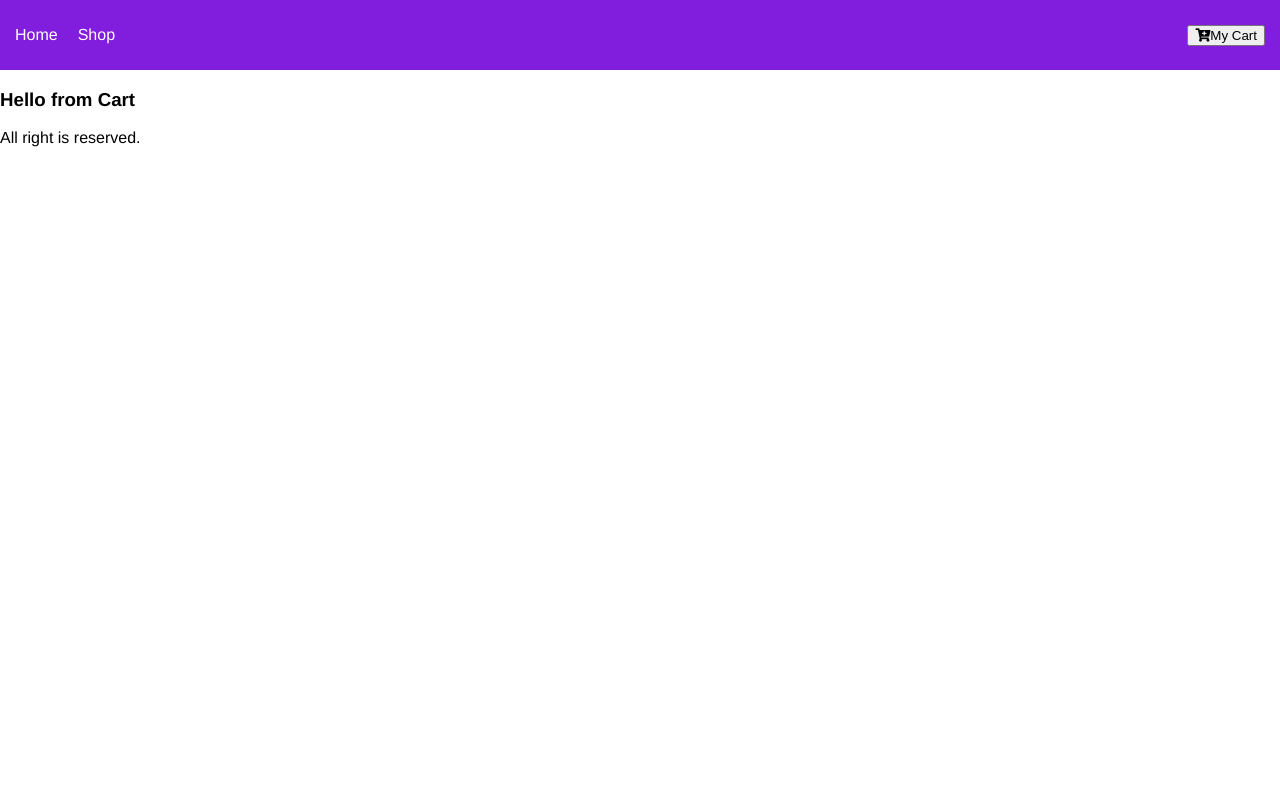
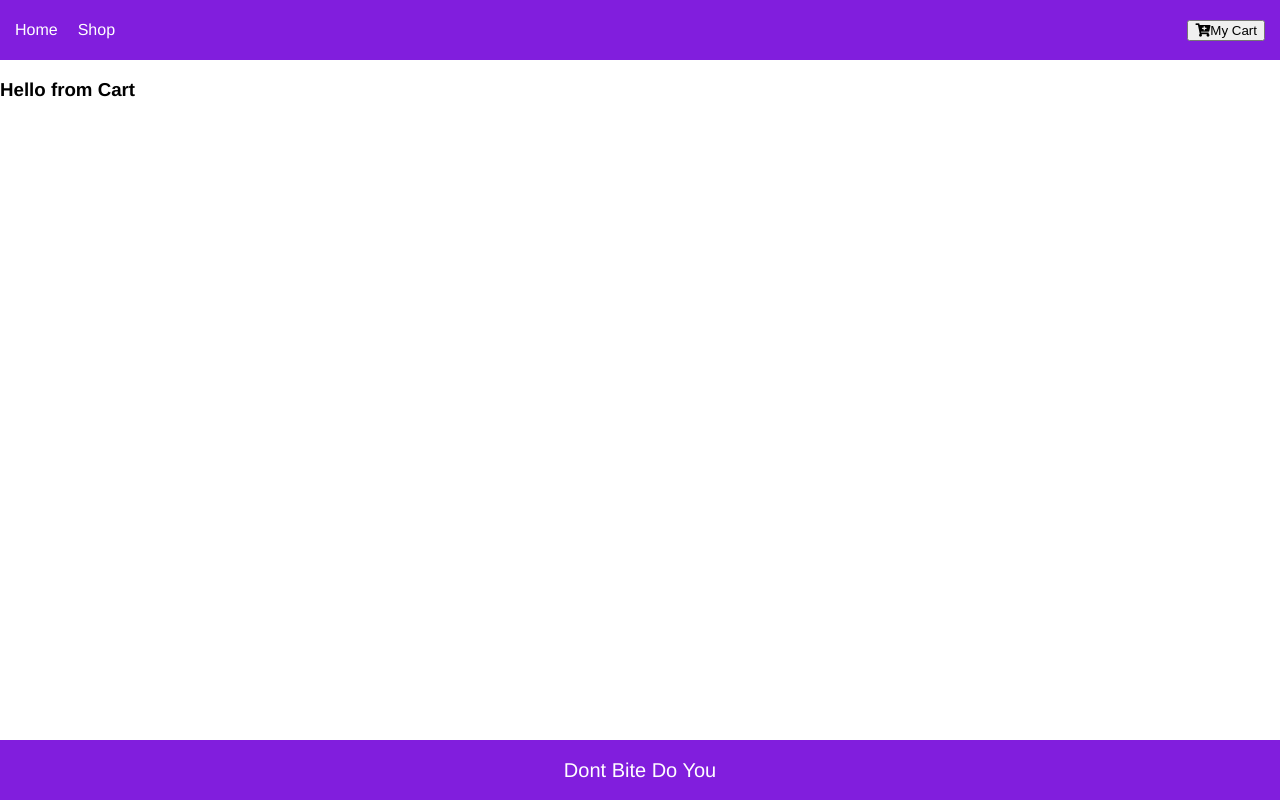
Before and after one commit to kevmedina/e-commerce, a React (Create React App) app: page /cart in a window 1280 px wide. Built offline with nearby package versions, Linux system fonts and the light colour scheme.

Commit message:
add footer component

```diff
--- a/src/App.js
+++ b/src/App.js
@@ -5,6 +5,7 @@
 import Products from "./components/Products/Products";
 import ProductDetails from "./components/ProductDetails/ProductDetails";
 import Cart from "./components/Cart/Cart";
+import Footer from "./components/Footer/Footer";
 
 const App = () => {
   return (
@@ -20,7 +21,7 @@
           <Route exact path="/cart" component={Cart} />
         </Switch>
       </main>
-      <footer>All right is reserved.</footer>
+      <Footer />
     </div>
   );
 };
--- /dev/null
+++ b/src/components/Footer/Footer.css
@@ -0,0 +1,13 @@
+.footer {
+  width: 100vw;
+  height: 60px;
+  background-color: #811edd;
+  color: #ffffff;
+  display: flex;
+  align-items: center;
+  justify-content: center;
+}
+
+.footer p {
+  font-size: 2rem;
+}
--- /dev/null
+++ b/src/components/Footer/Footer.js
@@ -0,0 +1,12 @@
+import React from "react";
+import "./Footer.css";
+
+const Footer = () => {
+  return (
+    <footer className="footer">
+      <p>Dont Bite Do You</p>
+    </footer>
+  );
+};
+
+export default Footer;
--- a/src/components/Navbar/Navbar.css
+++ b/src/components/Navbar/Navbar.css
@@ -1,6 +1,6 @@
 .navbar {
   width: 100vw;
-  height: 60px;
+  height: 50px;
   display: flex;
   justify-content: space-between;
   align-items: center;
--- a/src/index.css
+++ b/src/index.css
@@ -22,3 +22,8 @@
   height: 100%;
   width: 100vw;
 }
+
+main {
+  height: calc(100vh - 120px);
+  overflow: scroll;
+}
```
